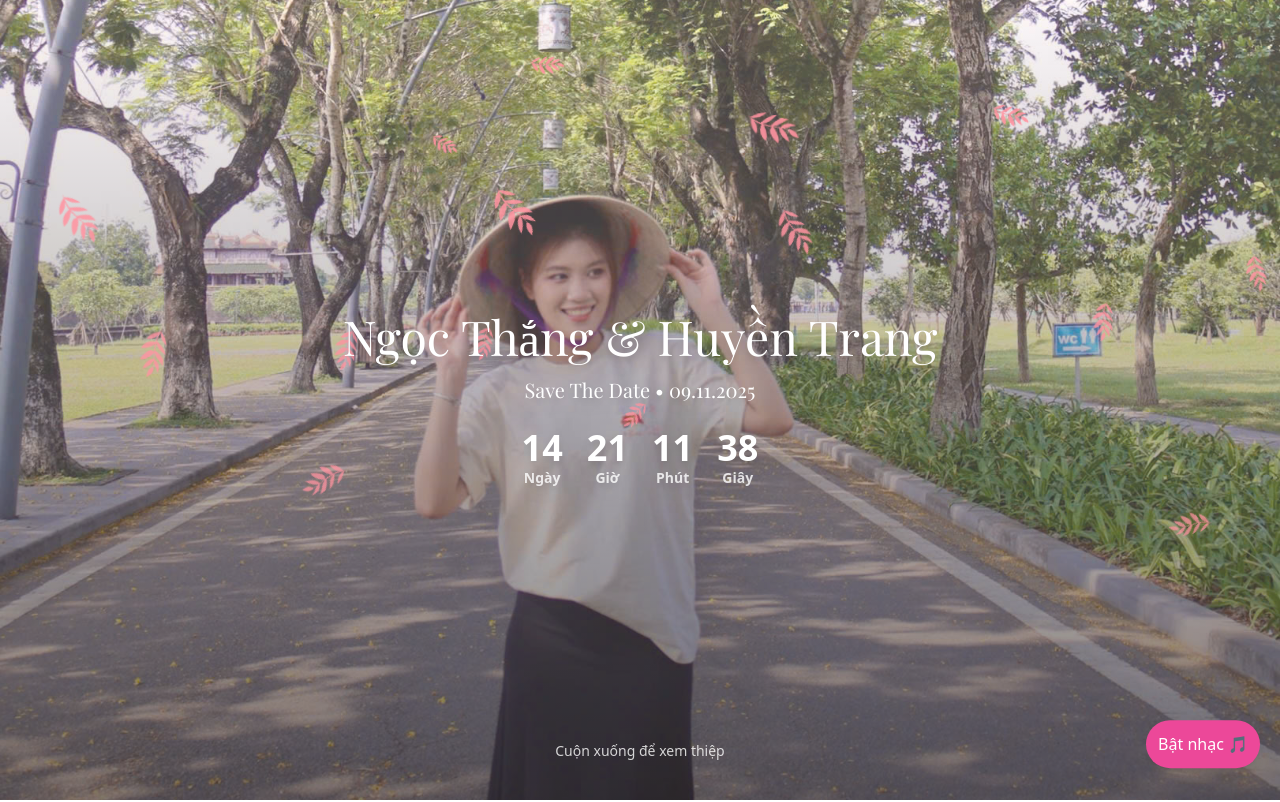
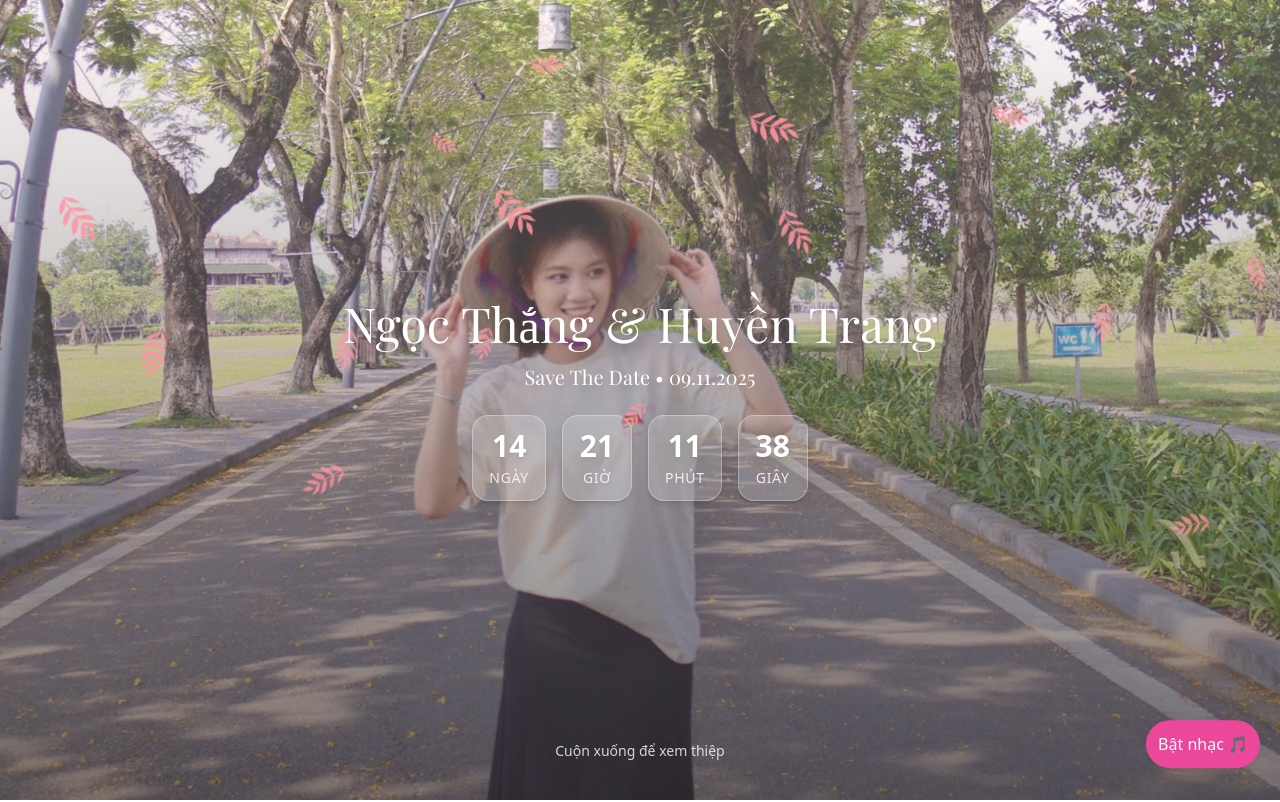
Before and after one commit to hinhisme/ngocthang-huyentrang, a React (Vite) app: page / in a window 1280 px wide. Shown: the top 802 px of the page. Built offline with nearby package versions, Linux system fonts and the light colour scheme; no server answers.

Commit message:
update Countdown

```diff
--- a/src/components/Countdown.jsx
+++ b/src/components/Countdown.jsx
@@ -1,48 +1,62 @@
 import React, { useEffect, useState } from "react";
 
-export default function Countdown({ targetDate }) {
+const Countdown = ({ targetDate }) => {
   const [timeLeft, setTimeLeft] = useState({});
 
   useEffect(() => {
-    const countdown = setInterval(() => {
-      const now = new Date().getTime();
-      const distance = targetDate.getTime() - now;
+    const timer = setInterval(() => {
+      const now = new Date();
+      const distance = targetDate - now;
 
       if (distance <= 0) {
-        clearInterval(countdown);
-        setTimeLeft({ days: 0, hours: 0, minutes: 0, seconds: 0 });
+        clearInterval(timer);
+        setTimeLeft({ expired: true });
         return;
       }
 
-      setTimeLeft({
-        days: Math.floor(distance / (1000 * 60 * 60 * 24)),
-        hours: Math.floor((distance / (1000 * 60 * 60)) % 24),
-        minutes: Math.floor((distance / (1000 * 60)) % 60),
-        seconds: Math.floor((distance / 1000) % 60),
-      });
+      const days = Math.floor(distance / (1000 * 60 * 60 * 24));
+      const hours = Math.floor(
+        (distance % (1000 * 60 * 60 * 24)) / (1000 * 60 * 60)
+      );
+      const minutes = Math.floor((distance % (1000 * 60 * 60)) / (1000 * 60));
+      const seconds = Math.floor((distance % (1000 * 60)) / 1000);
+
+      setTimeLeft({ days, hours, minutes, seconds });
     }, 1000);
 
-    return () => clearInterval(countdown);
+    return () => clearInterval(timer);
   }, [targetDate]);
 
+  if (timeLeft.expired) {
+    return (
+      <p className="text-xl font-playfair mt-4 text-white">
+        💖 Ngày trọng đại đã đến rồi! 💍
+      </p>
+    );
+  }
+
   return (
-    <div className="mt-6 flex justify-center gap-6 text-white font-semibold text-lg md:text-2xl">
-      <div className="text-center">
-        <div className="text-4xl font-bold">{timeLeft.days ?? "0"}</div>
-        <div className="text-sm opacity-80">Ngày</div>
-      </div>
-      <div className="text-center">
-        <div className="text-4xl font-bold">{timeLeft.hours ?? "0"}</div>
-        <div className="text-sm opacity-80">Giờ</div>
-      </div>
-      <div className="text-center">
-        <div className="text-4xl font-bold">{timeLeft.minutes ?? "0"}</div>
-        <div className="text-sm opacity-80">Phút</div>
-      </div>
-      <div className="text-center">
-        <div className="text-4xl font-bold">{timeLeft.seconds ?? "0"}</div>
-        <div className="text-sm opacity-80">Giây</div>
-      </div>
+    <div className="flex justify-center items-center gap-4 mt-6">
+      {[
+        { label: "Ngày", value: timeLeft.days },
+        { label: "Giờ", value: timeLeft.hours },
+        { label: "Phút", value: timeLeft.minutes },
+        { label: "Giây", value: timeLeft.seconds },
+      ].map((item, index) => (
+        <div
+          key={index}
+          className="flex flex-col items-center bg-white/20 backdrop-blur-md px-4 py-3 rounded-2xl shadow-md border border-white/30 min-w-[70px] transition transform hover:scale-105"
+        >
+          <span className="text-2xl md:text-3xl font-bold text-white drop-shadow-sm">
+            {String(item.value || 0).padStart(2, "0")}
+          </span>
+          <span className="text-xs md:text-sm text-pink-100 mt-1 font-medium uppercase tracking-wider">
+            {item.label}
+          </span>
+        </div>
+      ))}
     </div>
   );
-}
+};
+
+export default Countdown;
```
